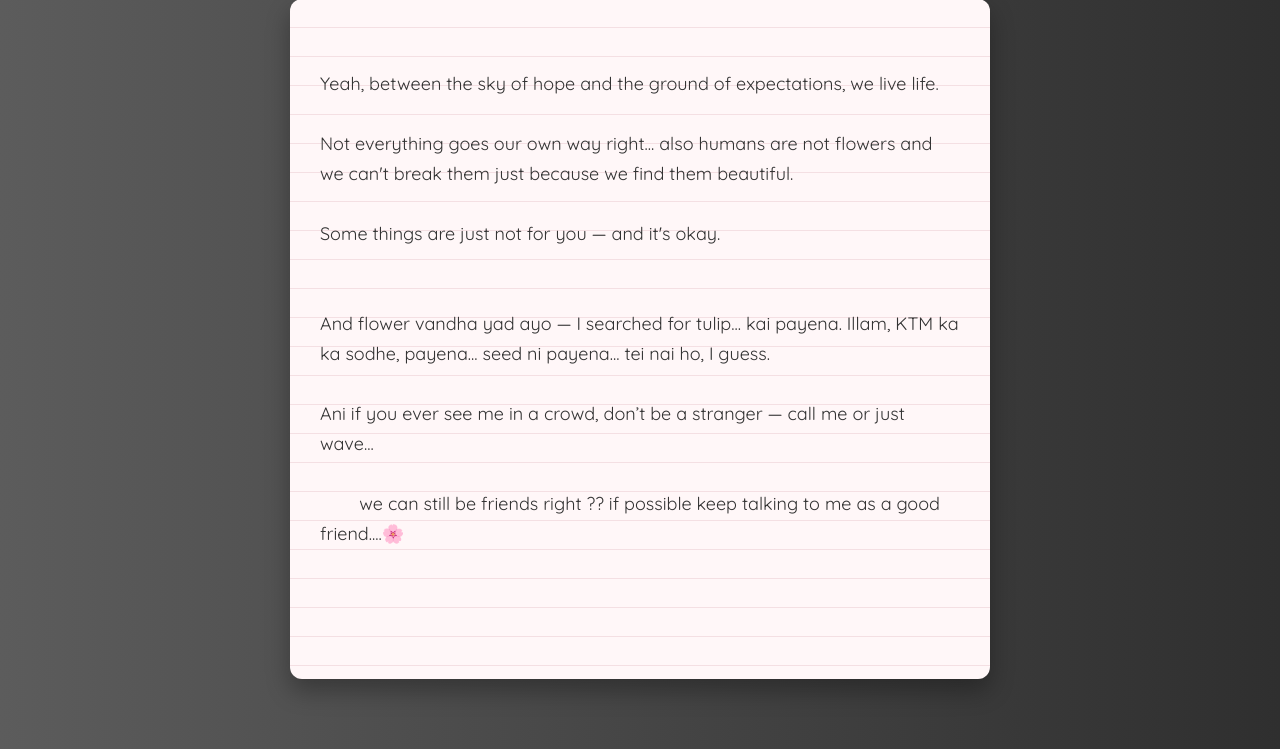
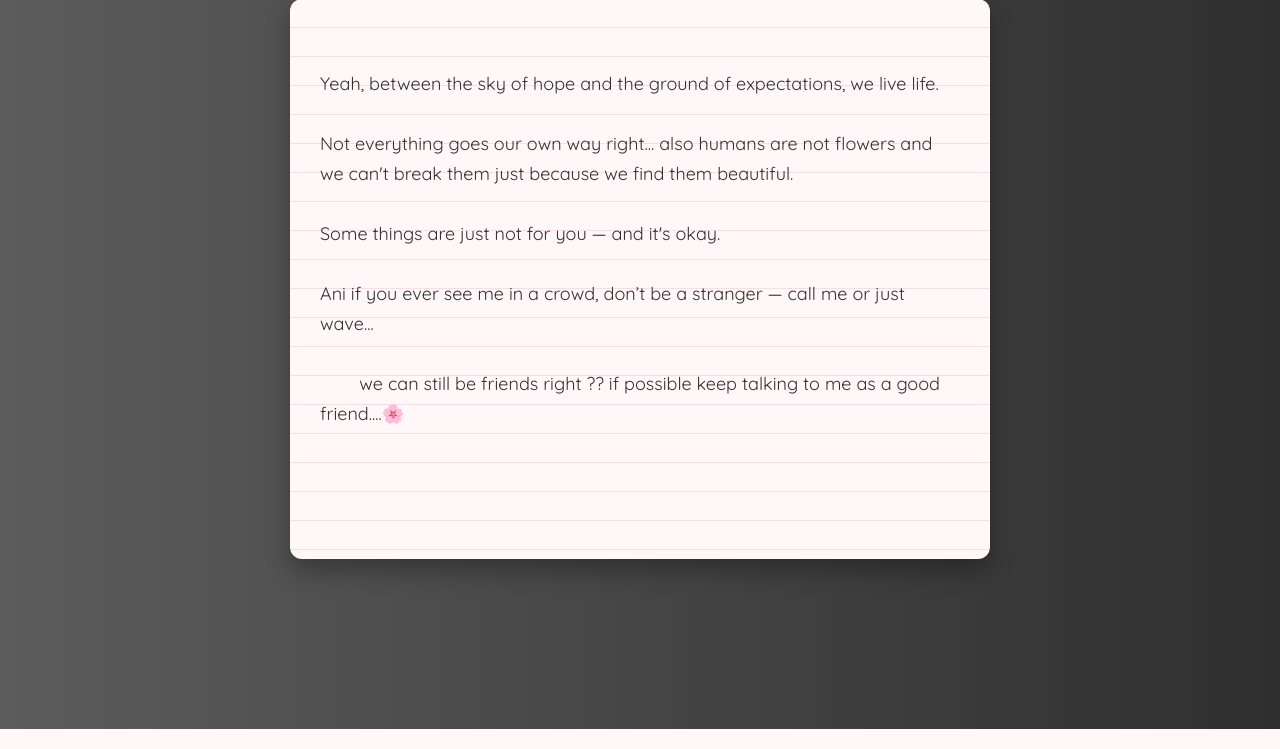
Before and after one commit to anishthapa666/N, a Django app: page /no/ in a window 1280 px wide. Shown: the part 71-820 px from the top of the page. Run offline with Django 5.2, Linux system fonts and the light colour scheme.

Commit message:
Update no.html

```diff
--- a/apology/templates/apology/no.html
+++ b/apology/templates/apology/no.html
@@ -76,9 +76,6 @@ Not everything goes our own way right... also humans are not flowers and we can'
 
 Some things are just not for you — and it's okay.
 
-
-And flower vandha yad ayo — I searched for tulip... kai payena. Illam, KTM ka ka sodhe, payena... seed ni payena... tei nai ho, I guess.
-
 Ani if you ever see me in a crowd, don’t be a stranger — call me or just wave...
 
         we can still be friends right ?? if possible keep talking to me as a good friend....🌸
```
